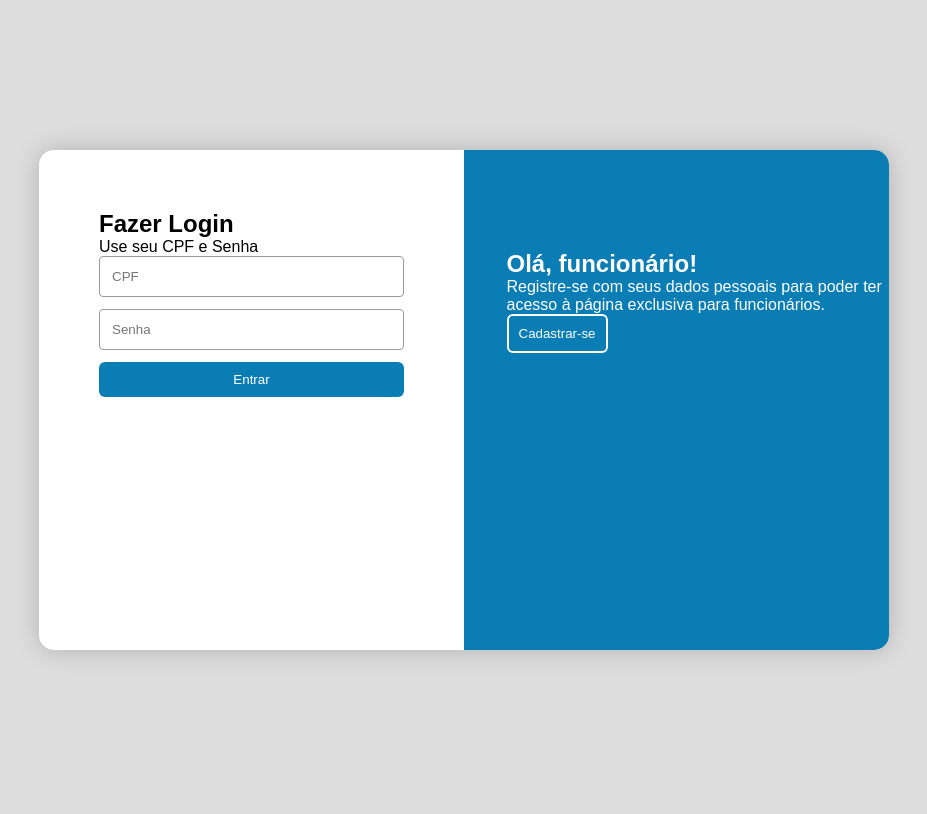
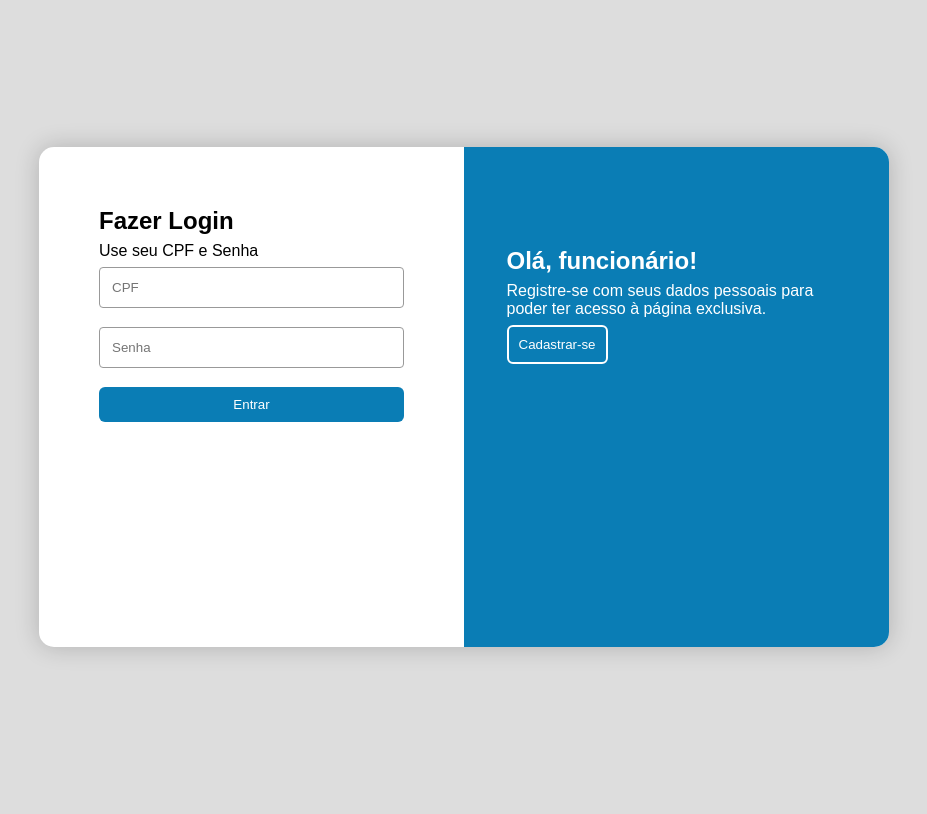
Before and after one commit to lavyniamonteiro/Hotel-Site, a PHP site: page /login.php in a window 1280 px wide. Shown: the whole page, without its empty margins (176-1103 px from the left). Before the commit the page ends 657 px from the top, so only its background shows below. Run offline with PHP 8.4, Linux system fonts and the light colour scheme.

Commit message:
fix: Distancia entre campos e textos

```diff
--- a/login.php
+++ b/login.php
@@ -38,13 +38,13 @@
         <div class="toggle">
             <div class="toggle-left">
                 <h2>Olá, funcionário!</h2>
-                <p>Registre-se com seus dados pessoais para poder ter acesso à página exclusiva para funcionários.</p>
+                <p>Registre-se com seus dados pessoais para<br> poder ter acesso à página exclusiva.</p>
                 <button class="btn ghost" id="btn-cadastrar">Cadastrar-se</button>
             </div>
 
             <div class="toggle-right">
                 <h2>Bem-vindo de volta!</h2>
-                <p>Entre na sua conta com seus dados pessoais</p>
+                <p>Entre na sua conta com seus dados pessoais.</p>
                 <button class="btn ghost" id="btn-login">Entrar</button>
             </div>
         </div>
--- a/style.css
+++ b/style.css
@@ -3,6 +3,7 @@
     padding: 0;
     box-sizing: border-box;
     font-family: Arial, sans-serif;
+    margin-bottom: 7px;
 }
 
 body {
@@ -31,7 +32,8 @@ body {
     transition: 0.6s ease-in-out;
 }
 
-.login { left: 0;}
+
+.login { left: 0; }
 .register { right: -50%; }
 
 form {
@@ -83,6 +85,22 @@ input {
 .toggle-left { left: 10%; }
 .toggle-right { right: -100%; }
 
+.toggle-left h2{
+    margin-bottom: 7px;
+}
+
+.toggle-left p{
+    margin-bottom: 7px;
+}
+
+.toggle-right h2{
+    margin-bottom: 7px;
+}
+
+.toggle-right p{
+    margin-bottom: 7px;
+}
+
 .container.active .login {
     left: -50%;
 }
@@ -100,5 +118,5 @@ input {
 }
 
 .container.active .toggle-right {
-    right: 0;
+    right: -10%;
 }
```
